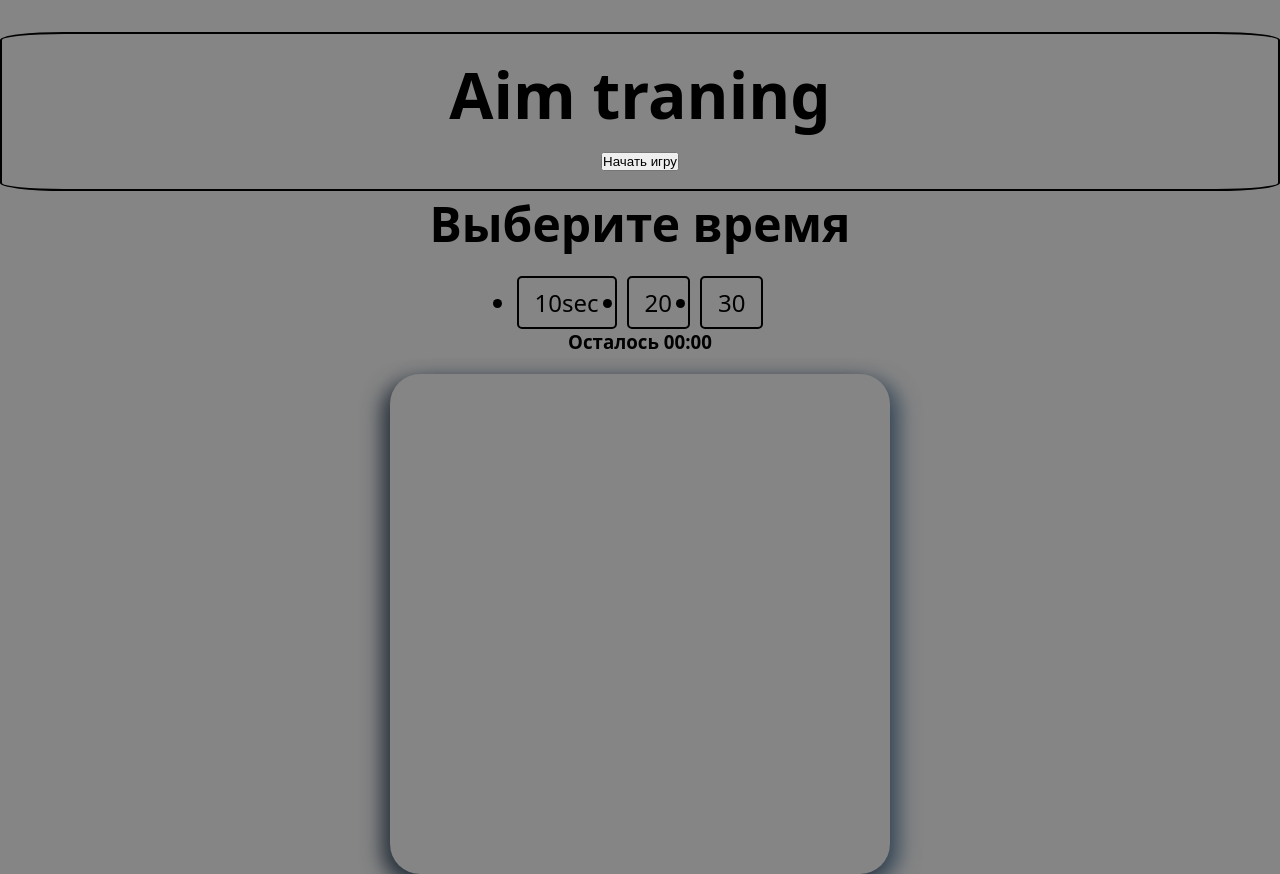
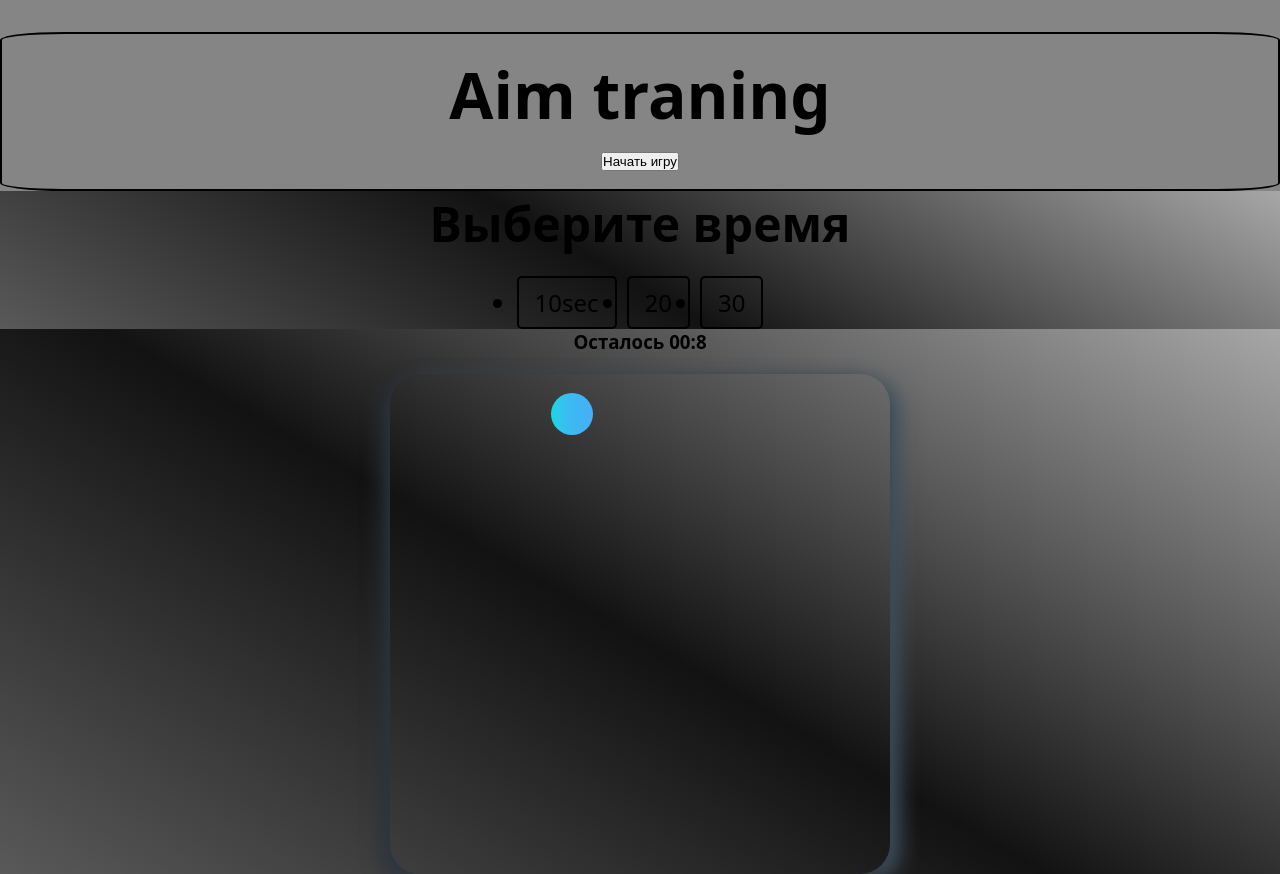
Before and after one commit to OsmanovAnar/AimTraningGame, a plain HTML site: page index.html in a window 1280 px wide. Both pictures are taken after a click on the item "10sec". Drawn offline with Linux system fonts and the light colour scheme.

Commit message:
добавление логики

```diff
--- a/index.html
+++ b/index.html
@@ -10,9 +10,6 @@
 </head>
 
 <body>
-
-
-
 
 
     <div class="app">
@@ -33,14 +30,14 @@
 
 
 
-        <div class="srceen">
+        <div class="screen">
             <h2>Выберите время</h2>
 
 
             <ul class="time-list">
-                <li class="time-btn">10sec</li>
-                <li class="time-btn">20</li>
-                <li class="time-btn">30</li>
+                <li class="time-btn" data-time="10">10sec</li>
+                <li class="time-btn" data-time="20">20</li>
+                <li class="time-btn" data-time="30">30</li>
             </ul>
         </div>
 
@@ -49,7 +46,7 @@
 
 
 
-        <div class="srceen">
+        <div class="screen">
 
             <h3>Осталось <span id="time">00:00</span></h3>
             <div id="board"></div>
@@ -69,13 +66,6 @@
     </div>
 
 
-
-
-
-
-
-
-
 </body>
 
 </html>
--- a/script.js
+++ b/script.js
@@ -0,0 +1,73 @@
+const startBtn = document.querySelector('#start-btn')
+const screens = document.querySelectorAll('.screen')
+const timeList = document.querySelector('.time-list')
+const timeEl = document.querySelector('#time');
+const board = document.querySelector('#board')
+
+
+let time = 0
+let score = 0
+
+document.addEventListener('click', ({ target }) => {
+    if (target.closest('#start-btn')) {
+        screens[0].classList.add('up')
+    }
+
+    if (target.classList.contains('time-btn')) {
+        time = +target.dataset.time
+        screens[1].classList.add('up')
+        startGame()
+    }
+
+    if (target.classList.contains('circle')) {
+        score++
+        target.remove()
+        createRandomCircle()
+    }
+}
+)
+
+function startGame() {
+    setInterval(decreaseTime, 1000)
+    createRandomCircle()
+    setTime(time)
+}
+
+function decreaseTime() {
+    if (time === 0) {
+        timeEl.textContent = `00:00`
+        finishGame()
+    } else {
+        --time
+        setTime(time)
+    }
+}
+
+function setTime(value) {
+    timeEl.textContent = `00:${value}`
+}
+
+function createRandomCircle() {
+    const circle = document.createElement('div')
+    circle.classList.add('circle')
+    const size = getRandomNumber(10, 60)
+    const { width, height } = board.getBoundingClientRect()
+    const x = getRandomNumber(0, width - size)
+    const y = getRandomNumber(0, height - size)
+
+    circle.style.width = `${size}px`
+    circle.style.height = `${size}px`
+    circle.style.top = `${y}px`
+    circle.style.left = `${x}px`
+
+    board.append(circle)
+}
+
+function getRandomNumber(min, max) {
+    return Math.round(Math.random() * (max - min) + min)
+}
+
+function finishGame() {
+    timeEl.parentNode.remove()
+    board.innerHTML = `<h1>Счет: <span class = "score">${score}</span></h1>`
+}
--- a/style.css
+++ b/style.css
@@ -8,7 +8,7 @@ body {
     width: 100vw;
     height: 100vh;
     background-color: rgb(133, 133, 133);
-    /* overflow: clip; */
+    overflow: clip;
     color: rgb(0, 0, 0);
     font-family: system-ui, sans-serif;
     text-align: center;
@@ -24,8 +24,8 @@ body {
     font-weight: bold;
     font-size: 1.5rem;
 
-    &hover {
-        background-color: rgb(0, 0, 0);
+    &:hover {
+        background-color: rgb(76, 76, 76);
         color: black;
     }
 }
@@ -35,7 +35,7 @@ h1 {
     line-height: 1.4;
 }
 
-.srceen {
+.screen {
     width: 100%;
     height: 100%;
     display: flex;
@@ -47,7 +47,7 @@ h1 {
     background-image: linear-gradient(30deg,
             #595959 0%,
             #121212 47%,
-            a7a7a7 100%);
+            #a7a7a7 100%);
 
     h2 {
         font-size: 3rem;
```
